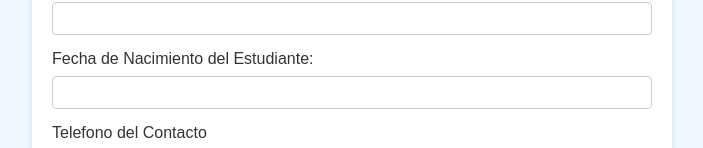
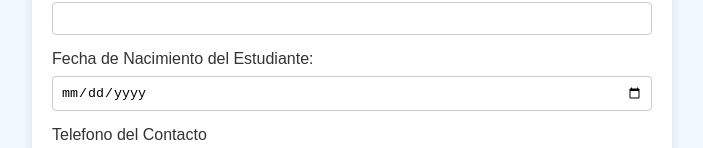
Before and after one commit to sasguez/formSales.github.io, a plain HTML site: page index.html in a window 1280 px wide. Shown: the part 312-460 px from the top of the page, without its empty margins (288-991 px from the left). Drawn offline with Linux system fonts and the light colour scheme.

Commit message:
cambio de fecha

```diff
--- a/index.html
+++ b/index.html
@@ -28,7 +28,7 @@
       <input type="text" id="apellidos" name="apellidos" maxlength="200" required/>
 
         <label for="00NDx0000029Tcy">Fecha de Nacimiento del Estudiante:</label>
-      	<input type="text" id="00NDx0000029Tcy" name="00NDx0000029Tcy" required/>
+      	<input type="date" id="00NDx0000029Tcy" name="00NDx0000029Tcy" required/>
 
         <label for="phone">Telefono del Contacto</label>
       	<input type="tel" id="phone" name="phone" required/>
```
